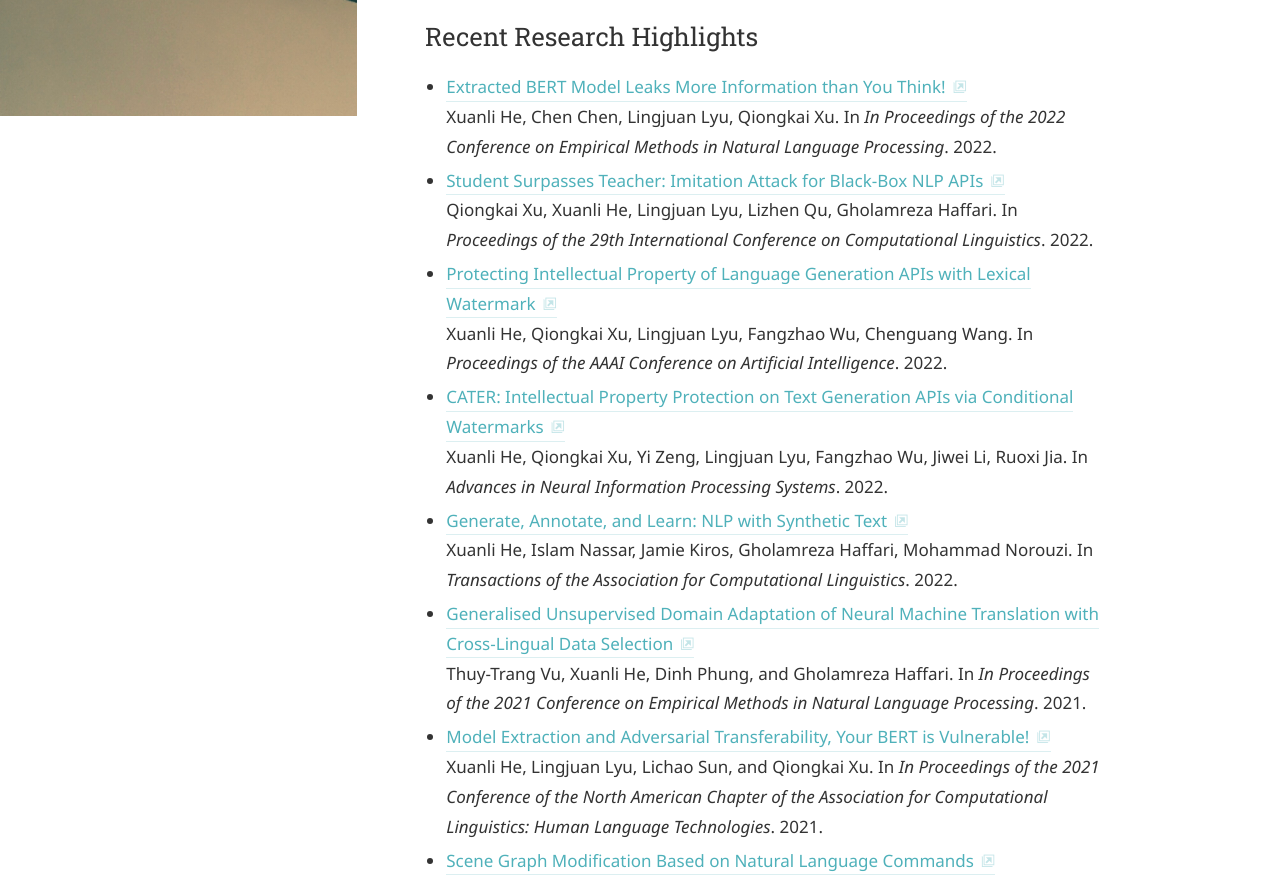
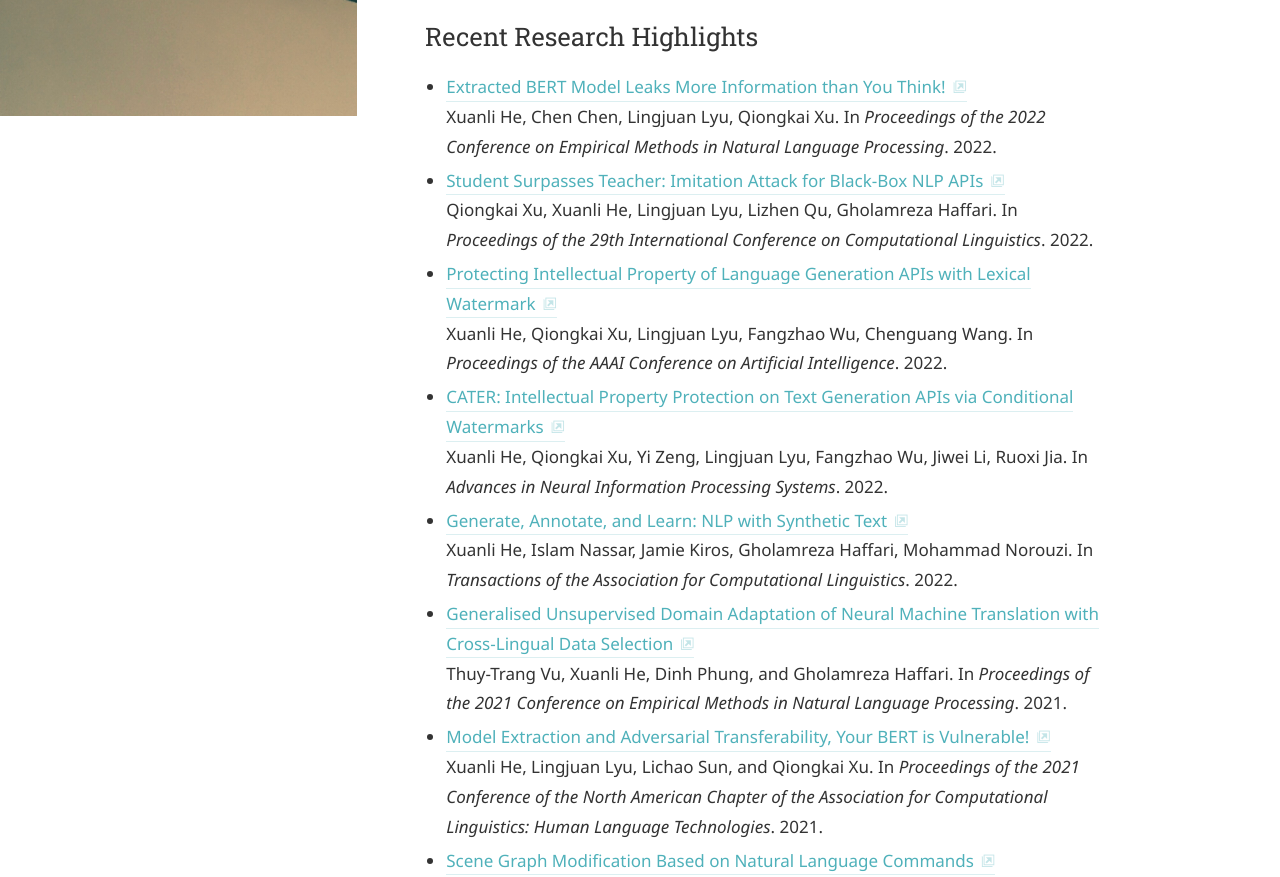
Before and after one commit to xlhex/xlhex.github.io, a Jekyll site: the page built from index.md, in a window 1280 px wide. Shown: the part 784-1661 px from the top of the page. Built offline with Jekyll 4.4.1, drawn with Linux system fonts in a browser that asks for light colours; some web fonts are replaced.

```diff
--- a/_data/papers.yml
+++ b/_data/papers.yml
@@ -5,7 +5,7 @@ papers:
     year: 2022
     title: "Extracted BERT Model Leaks More Information than You Think!"
     authors: "Xuanli He, Chen Chen, Lingjuan Lyu, Qiongkai Xu"
-    booktitle: "In Proceedings of the 2022 Conference on Empirical Methods in Natural Language Processing"
+    booktitle: "Proceedings of the 2022 Conference on Empirical Methods in Natural Language Processing"
     doc-url: https://arxiv.org/abs/2210.11735
     venue: conference
   - layout: paper
@@ -50,7 +50,7 @@ papers:
     year: 2021
     title: "Generalised Unsupervised Domain Adaptation of Neural Machine Translation with Cross-Lingual Data Selection"
     authors: "Thuy-Trang Vu, Xuanli He, Dinh Phung, and Gholamreza Haffari"
-    booktitle: "In Proceedings of the 2021 Conference on Empirical Methods in Natural Language Processing"
+    booktitle: "Proceedings of the 2021 Conference on Empirical Methods in Natural Language Processing"
     doc-url: https://aclanthology.org/2021.emnlp-main.268/
     venue: conference
   - layout: paper
@@ -59,7 +59,7 @@ papers:
     year: 2021
     title: "Model Extraction and Adversarial Transferability, Your BERT is Vulnerable!"
     authors: "Xuanli He, Lingjuan Lyu, Lichao Sun, and Qiongkai Xu"
-    booktitle: "In Proceedings of the 2021 Conference of the North American Chapter of the Association for Computational Linguistics: Human Language Technologies"
+    booktitle: "Proceedings of the 2021 Conference of the North American Chapter of the Association for Computational Linguistics: Human Language Technologies"
     doc-url: https://aclanthology.org/2021.naacl-main.161/
     venue: conference
   - layout: paper
```
